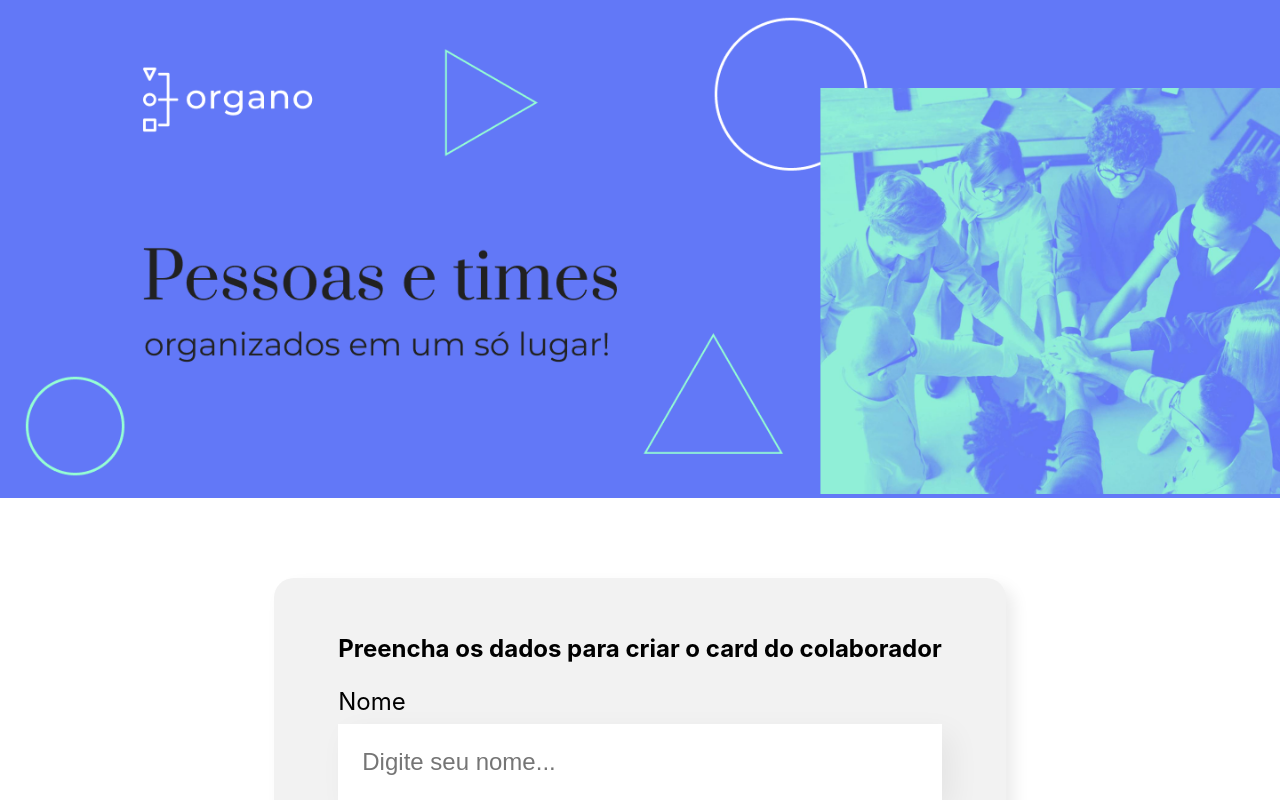
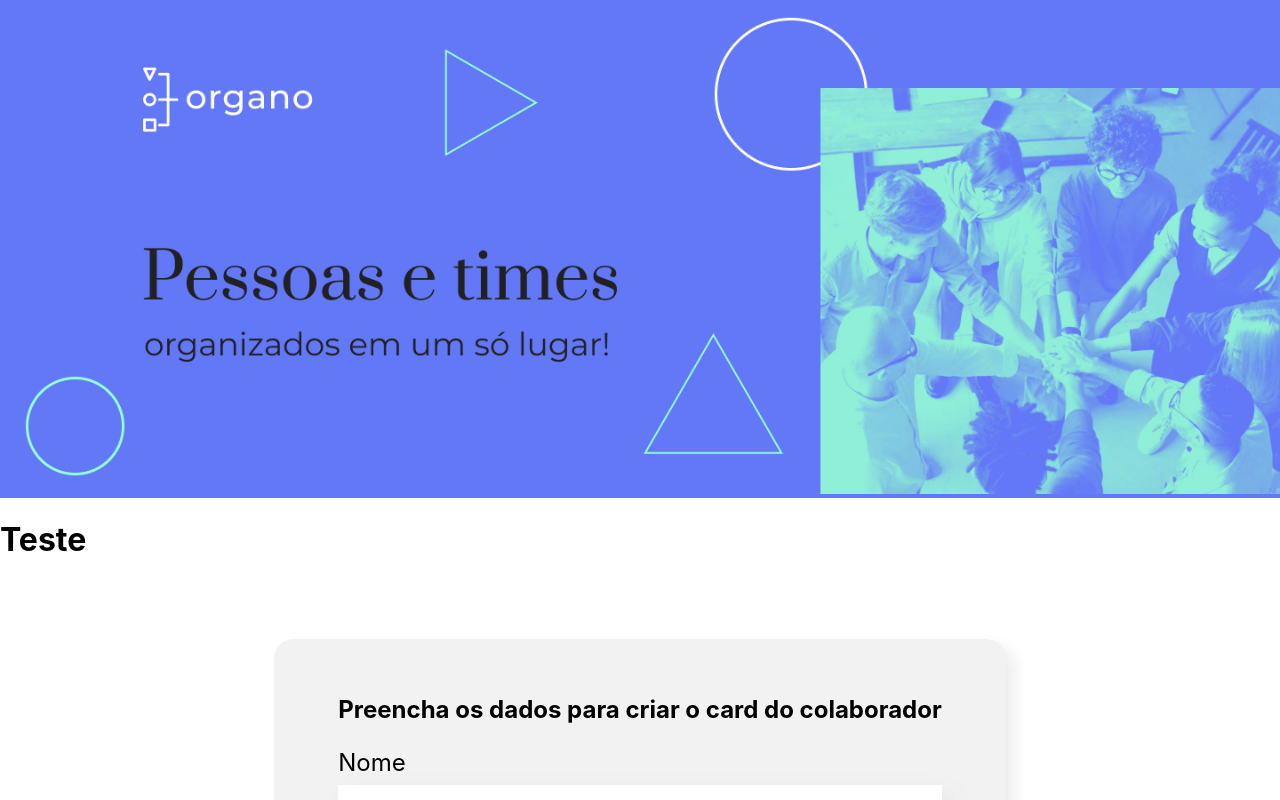
Before and after one commit to davidtpires/organo, a React (Create React App) app: page / in a window 1280 px wide. Shown: the top 800 px of the page. Built offline with nearby package versions, Linux system fonts and the light colour scheme; the HTML template or start-up script is replaced by a standard one.

Commit message:
Depurando código

```diff
--- a/src/App.js
+++ b/src/App.js
@@ -46,6 +46,7 @@ function App() {
   const [colaboradores, setColaboradores] = useState([]);
 
   const aoNovoColaboradorAdicionado = (colaborador) => {
+    debugger
     setColaboradores([...colaboradores, colaborador]);
   };
 
--- a/src/componentes/Banner/Banner.js
+++ b/src/componentes/Banner/Banner.js
@@ -1,10 +1,15 @@
+import { Fragment } from 'react'
 import './Banner.css'
 
 export const Banner = () => {
     //JSX
-    return(
-        <header className="banner">
-            <img src="/imagens/banner.png" alt="O banner principal da página do Organo"/>
-        </header>
+    return (
+        <>
+            <header className="banner">
+                <img src="/imagens/banner.png" alt="O banner principal da página do Organo" />
+            </header>
+            <h1>Teste</h1>
+        </>
+
     )
 }
```
